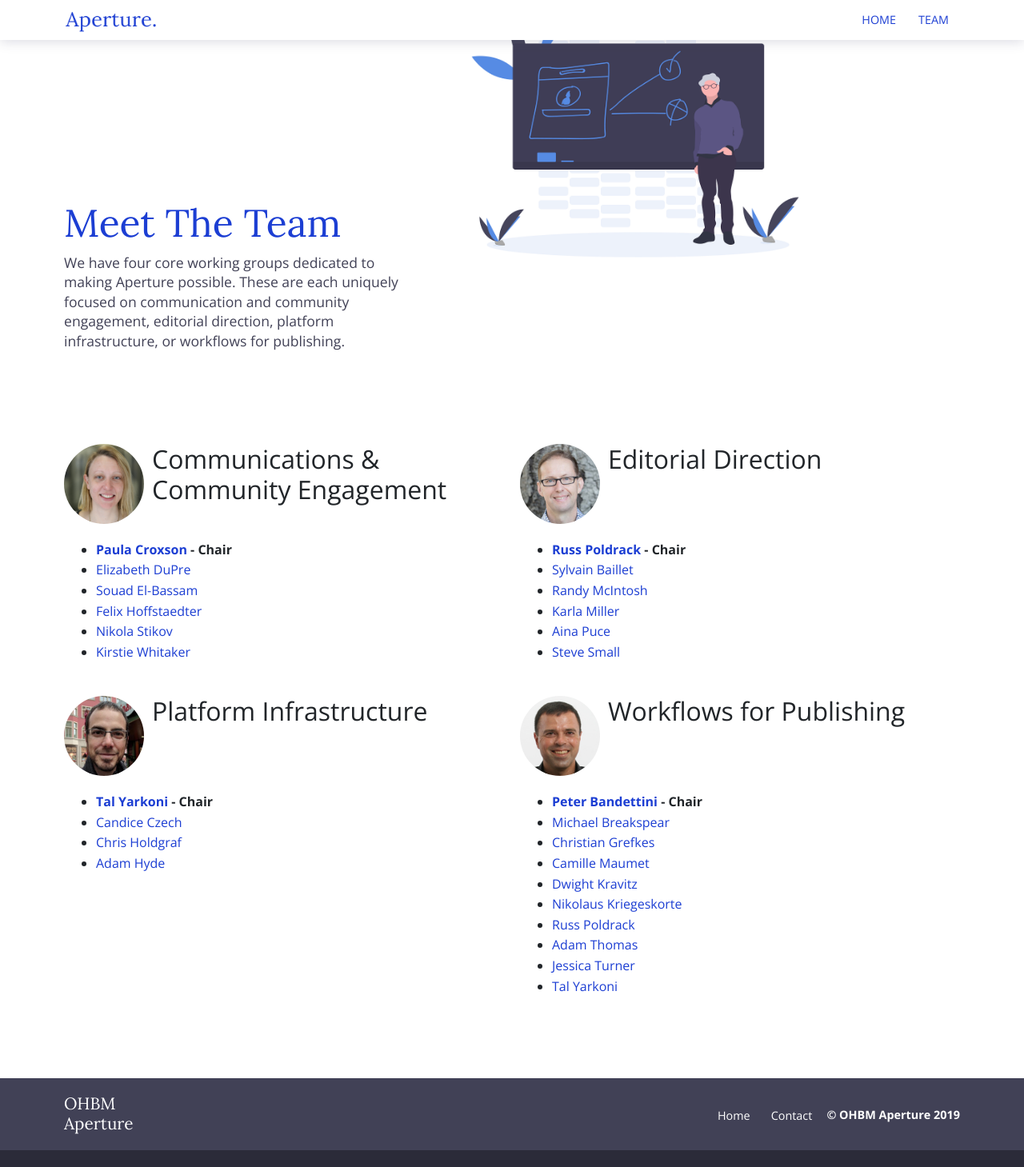
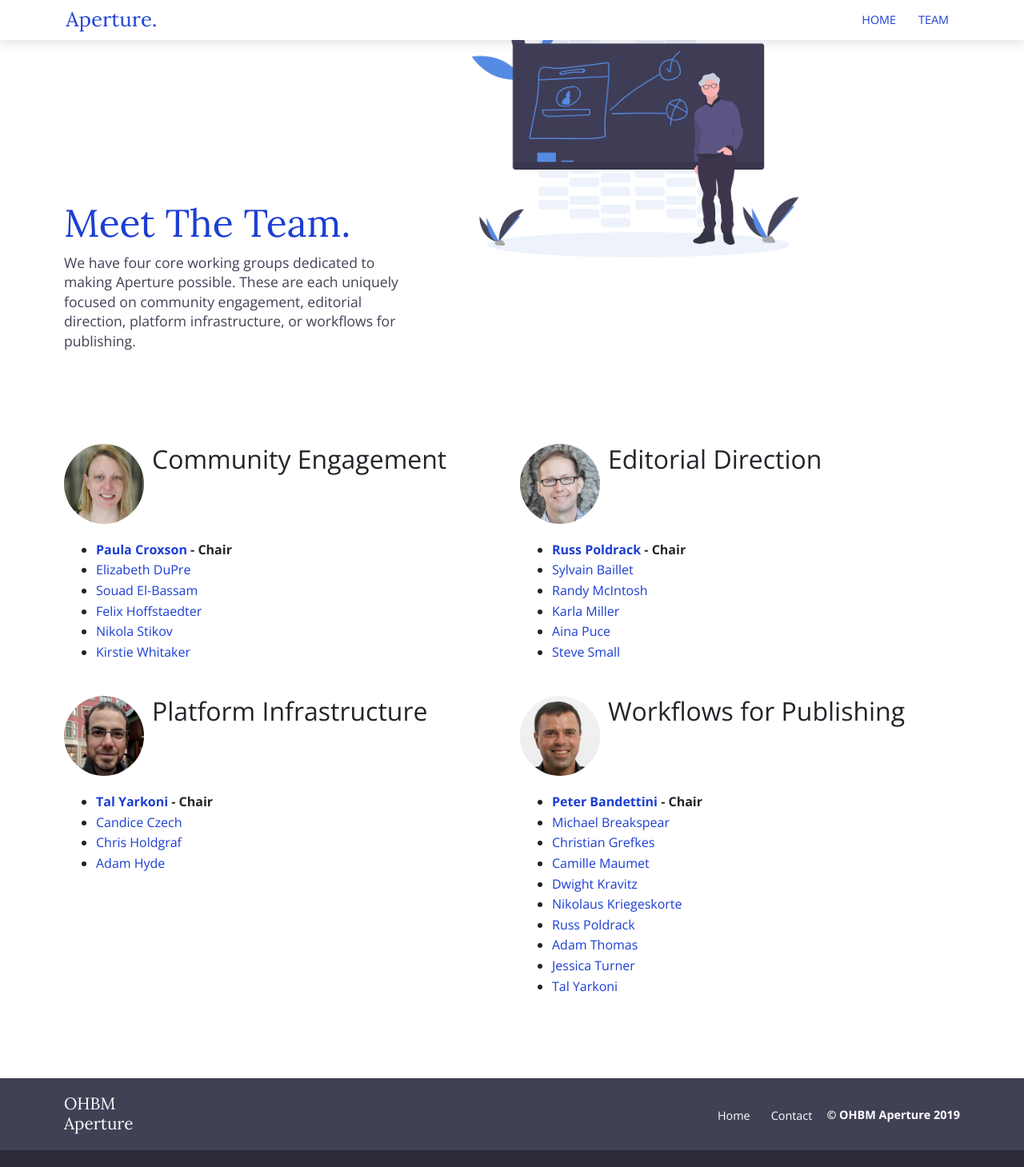
Before and after one commit to ohbm-aperture/ohbm-aperture.github.io, a Jekyll site: the page built from team.html, in a window 1280 px wide. Shown: the whole page at 80% size. Built offline with Jekyll 4.4.1, drawn with Linux system fonts in a browser that asks for light colours.

Commit message:
Minor text updates

```diff
--- a/team.html
+++ b/team.html
@@ -8,11 +8,11 @@
   <div class="container">
     <div class="row">
       <div class="col-12">
-        <h1>Meet The Team</h1>
+        <h1>Meet The Team.</h1>
         <p>
           We have four core working groups dedicated to making Aperture possible.
           These are each uniquely focused on
-          <b>communication and community engagement</b>,
+          <b>community engagement</b>,
           <b>editorial direction</b>,
           <b>platform infrastructure</b>, or
           <b>workflows for publishing</b>.
```
Also changed, not shown: _team/communications.md (+1 -1 lines).
